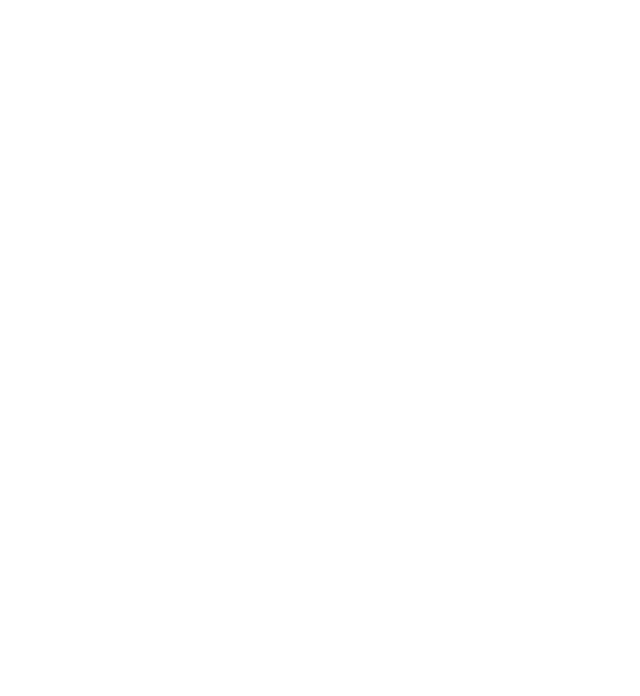
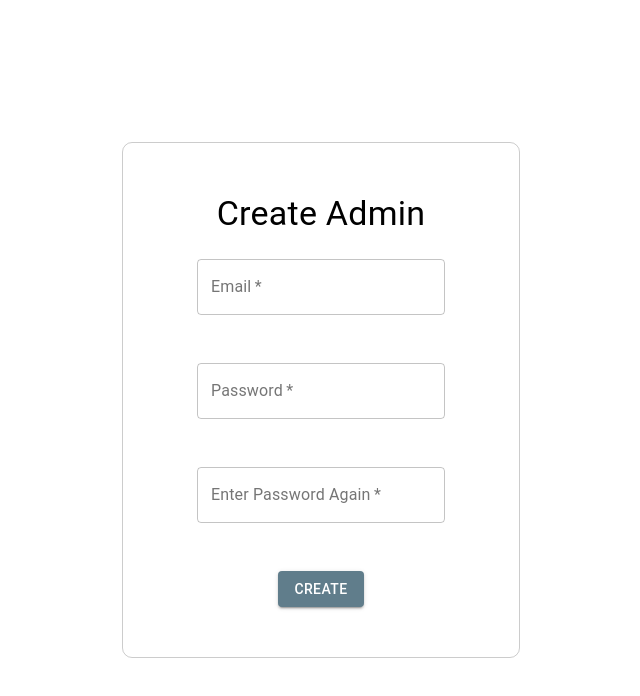
Before and after one commit to michaeljoepeterson/recipe-react, a React (Create React App) app: page /create-admin in a window 1280 px wide. Shown: the top 696 px of the page, without its empty margins (319-959 px from the left). Built offline with nearby package versions, Linux system fonts and the light colour scheme.

Commit message:
added admin creation page

```diff
--- a/src/App.js
+++ b/src/App.js
@@ -1,6 +1,7 @@
 import React from 'react';
 import './App.css';
 import LandingPage from './components/landing-page';
+import CreateAdmin from './components/create-admin';
 import CreateRecipe from './components/create-recipe';
 import {Route, withRouter} from 'react-router-dom';
 import { ThemeProvider } from '@material-ui/styles';
@@ -15,6 +16,7 @@
         <Navbar />
         <Route exact path="/" component={LandingPage} />
         <Route exact path="/create-recipe" component={CreateRecipe} />
+        <Route exact path="/create-admin" component={CreateAdmin} />
       </div>
     </ThemeProvider>
   );
--- /dev/null
+++ b/src/components/create-admin.js
@@ -0,0 +1,108 @@
+import React from 'react';
+import Button from '@material-ui/core/Button';
+import TextField from '@material-ui/core/TextField';
+import Typography from '@material-ui/core/Typography';
+import CircularProgress from '@material-ui/core/CircularProgress';
+import {API_BASE_URL} from '../config';
+import {normalizeResponseErrors} from '../actions/utils';
+import './styles/center.css';
+import './styles/login.css';
+
+export default class CreateAdmin extends React.Component{
+
+    constructor(props){
+        super(props)
+        this.state = {
+            email:'',
+            pass:'',
+            pass2:'',
+            loading:false,
+            error:null,
+            title:'Create Admin'
+        }
+    }
+
+    inputChanged = (event,key) => {
+        event.persist();
+        const value = event.target.value;
+        this.setState({
+            [key]:value
+        });
+    }
+
+    createAdmin = (event) =>{
+        event.preventDefault();
+        this.setState({
+            error:null
+        });
+        if(this.state.pass === this.state.pass2){
+            const email = this.state.email;
+            const password = this.state.pass;
+            fetch(`${API_BASE_URL}/users/admin`,{
+                method:'POST',
+                headers:{
+                    'Content-Type':'application/json'
+                },
+                body:JSON.stringify({
+                    email,
+                    password
+                })
+            })
+            .then(res => normalizeResponseErrors(res))
+            .then(res => res.json())
+            .then((jsonRes) => {
+                console.log(jsonRes);
+                if(jsonRes.code === 401){
+                    this.setState({
+                        error:'Admin Exists'
+                    });
+                }
+                else{
+                    this.setState({
+                        error:'Admin Created'
+                    });
+                }
+            })
+            .catch(err => {
+                console.log('error creating admin: ',err);
+                this.setState({
+                    error:'Creating Admin'
+                });
+            })
+        }
+        else{
+            this.setState({
+                error:'Passwords do not match'
+            });
+        }
+
+    }
+
+    render(){
+        const displayLoading = this.state.loading ? true : false;
+
+        return(
+            <div className="center-container">
+                <div className="login-container center-container">
+                    <form className="login-form" onSubmit={(e) => this.createAdmin(e)}>
+                        <Typography variant='h4' className="form-title">{this.state.title}</Typography>
+                        <div className="input-container">
+                        <TextField required id="user" label="Email" variant="outlined" helperText={this.state.error ? this.state.error : ''} onChange={(e) => this.inputChanged(e,'email')}/>
+                        </div>
+                        <div className="input-container">
+                            <TextField required id="password" label="Password" variant="outlined" type="password" helperText={this.state.error ? this.state.error : ''} onChange={(e) => this.inputChanged(e,'pass')}/>
+                        </div>
+                        <div className="input-container">
+                            <TextField required id="password" label="Enter Password Again" variant="outlined" type="password" helperText={this.state.error ? this.state.error : ''} onChange={(e) => this.inputChanged(e,'pass2')}/>
+                        </div>
+                        <div className="input-container">
+                            <CircularProgress className={displayLoading ? '' : 'hidden'} />
+                            <Button className={displayLoading ? 'hidden' : ''} variant="contained" color="primary" type="submit">Create</Button>
+                        </div>
+                    </form>
+                </div>
+
+            </div>
+        );
+    }
+}
```
